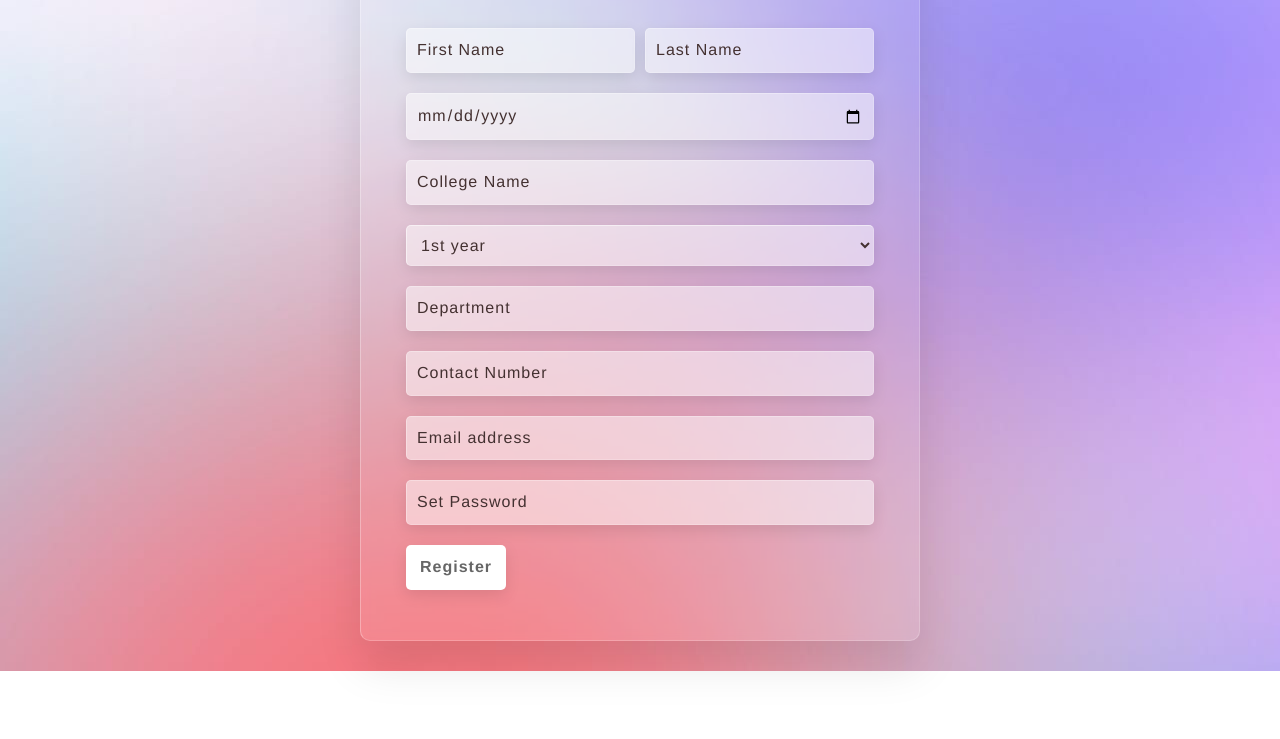
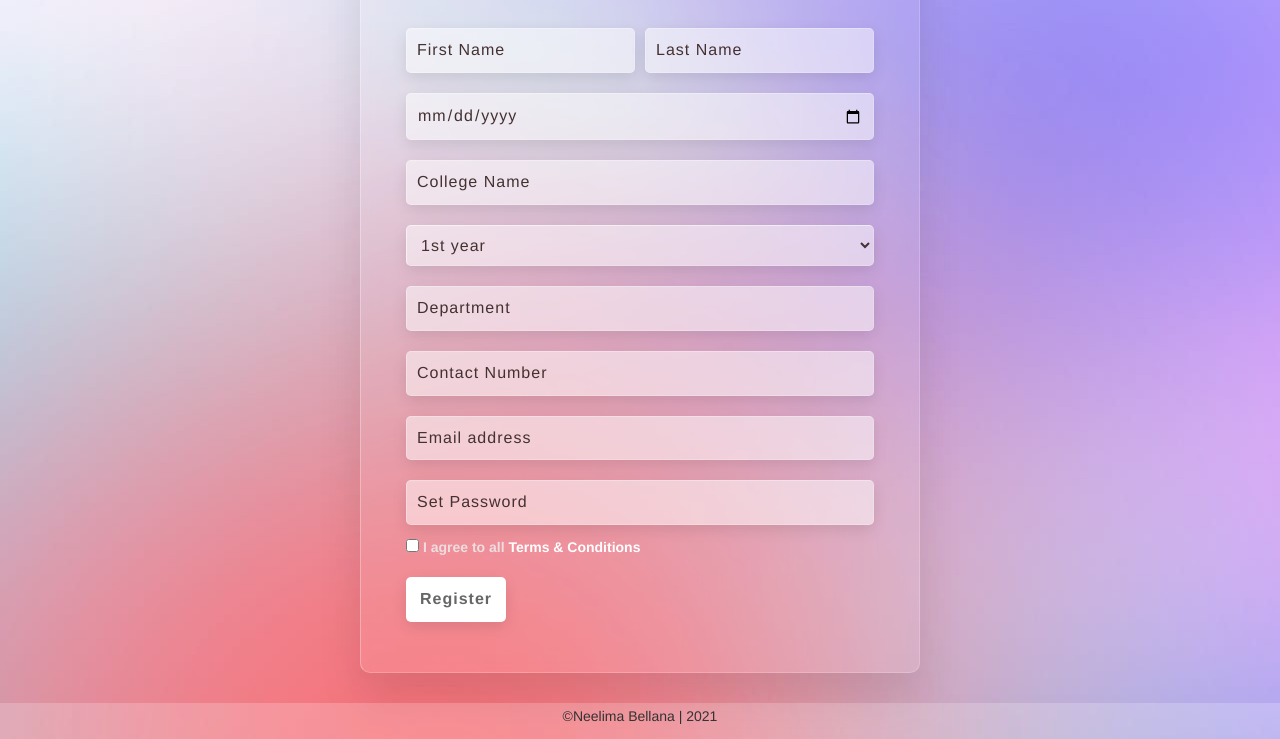
Before and after one commit to Neelima-git/Registration-form, a plain HTML site: page index.html in a window 1280 px wide. Shown: the part 129-868 px from the top of the page. Before the commit the page ends 800 px from the top, so only its background shows below. Drawn offline with nearby package versions, Linux system fonts and the light colour scheme.

Commit message:
Added hovering effects and few other fixes

```diff
--- a/index.html
+++ b/index.html
@@ -51,13 +51,22 @@
                         <div class="inputBox">
                              <input type="password" placeholder="Set Password" required>
                         </div>
-                        <div class="inputBox">
+                        <p class="terms">
+                            <input type="checkbox" name="agree"> I agree to all <a href="#">Terms & Conditions </a>
+                        </p>
+                        <div class="inputBox" style="background: rgba(255,255,255,0);" >
                              <input type="submit" value="Register">
                        </div>
+
                     </form>
                </div>
            </div>
        </div>
+
     </section>
+    <footer>
+        <p>©Neelima Bellana | 2021</p>
+    </footer>
+
 </body>
 </html>
--- a/style.css
+++ b/style.css
@@ -2,6 +2,10 @@
     margin: 0;
     padding: 0;
     box-sizing: border-box;
+}
+
+body{
+    background-image: url(img/bg.jpg);
 }
 
 section{
@@ -61,6 +65,10 @@ section{
     margin-top: 20px;
 }
 
+.form .inputBox:hover{
+    background: rgba(255,255,255,0.7);
+}
+
 .form .inputBox input{
     width: 100%;
     background: rgba(255,255,255,0.5);
@@ -75,6 +83,13 @@ section{
     letter-spacing: 1px;
     color:rgb(68, 49, 49);
     box-shadow: 0 5px 15px rgba(0,0,0,0.1);
+}
+
+.form .terms .inputBox::checkbox{
+    margin: 10px;
+    padding: auto;
+    padding-bottom: 2px;
+    /* background: rgba(255,255,255,0.5); */
 }
 
 .form .inputBox select {
@@ -111,3 +126,23 @@ section{
         width: 94%;
     }
 }
+
+.terms{
+    margin-top: 10px;
+    color: rgb(235, 222, 222);
+    font-weight: bold;
+}
+
+.terms a{
+    color: #fff;
+    font-weight: 600;
+}
+
+footer{
+    position: relative;
+    bottom: 0px;
+    text-align: center;
+    background: rgba(255,255,255,0.2);
+    margin-bottom: 0px;
+    padding: 3px;
+}
```
